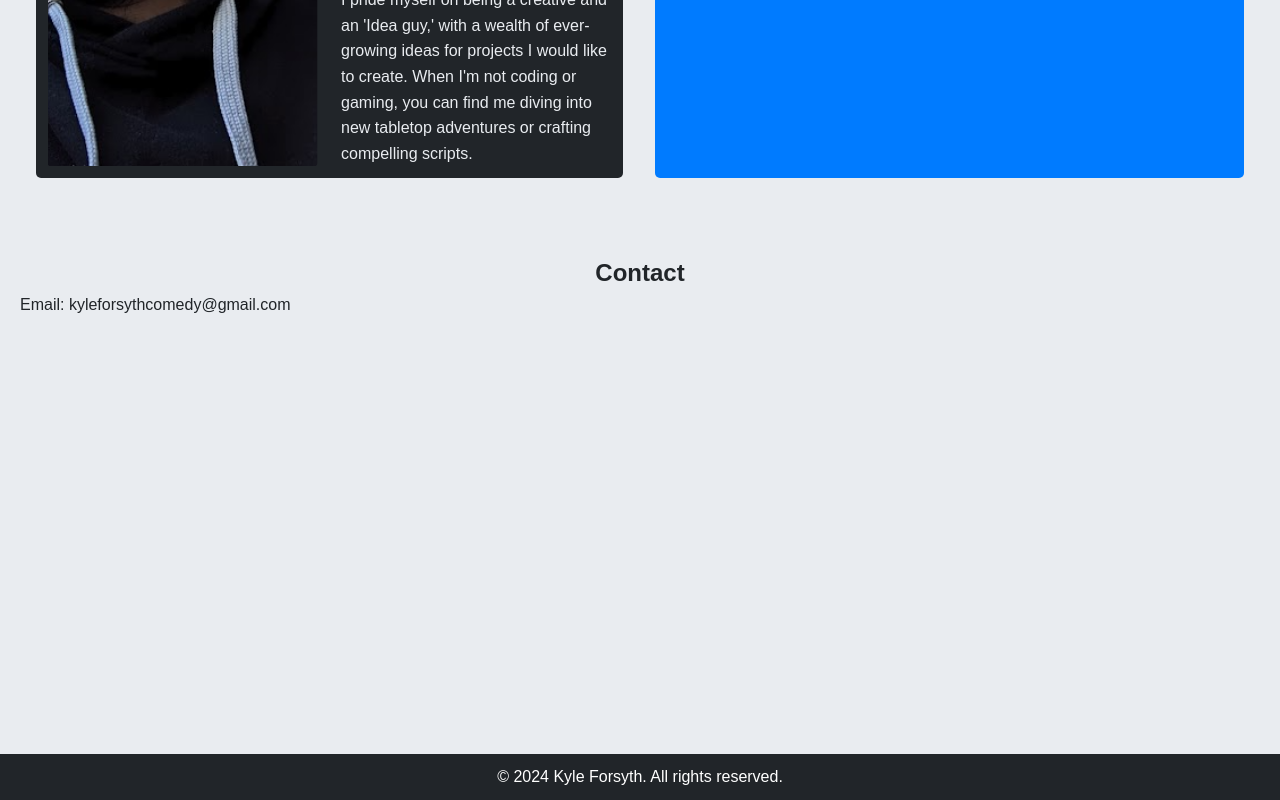
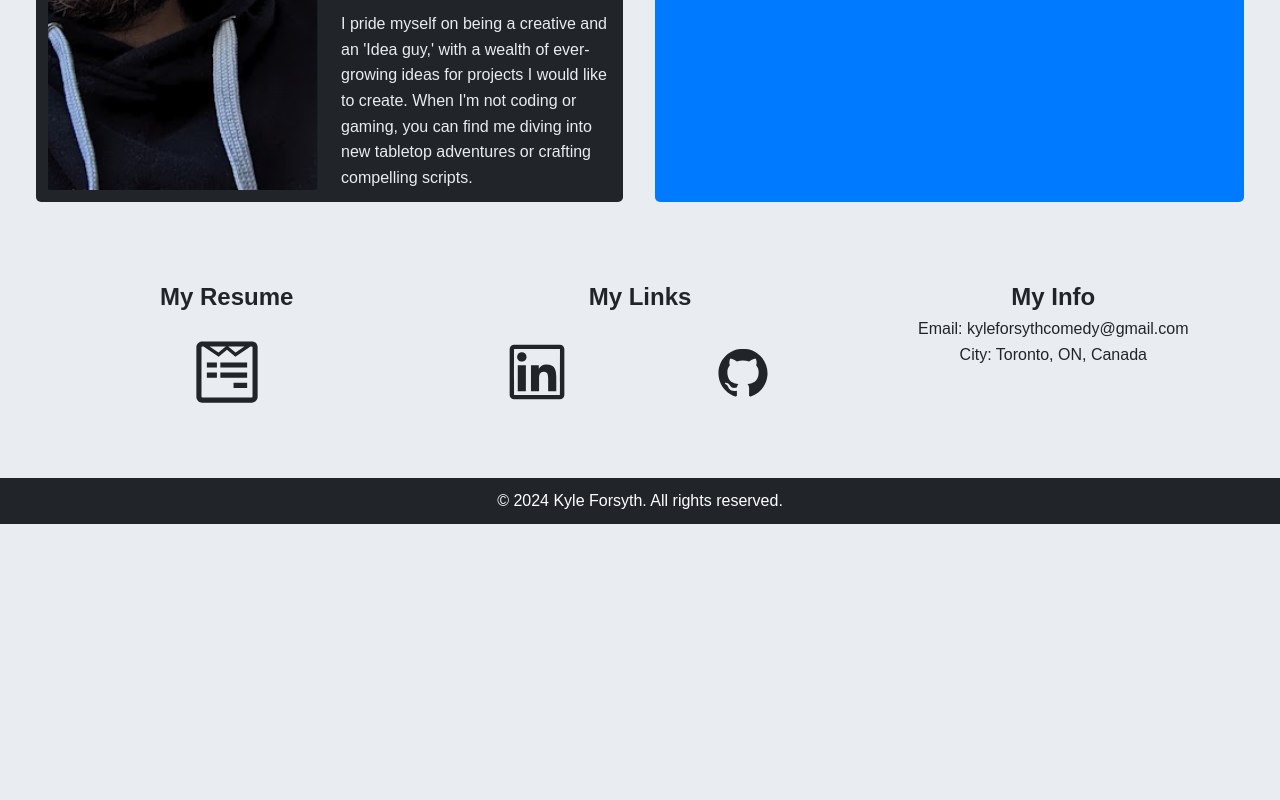
Before and after one commit to cupokyle/new-portfolio, a React (Create React App) app: page / in a window 1280 px wide. Shown: the part 1905-2705 px from the top of the page. After the commit the page ends 2429 px from the top, so only its background shows below. Built offline with nearby package versions, Linux system fonts and the light colour scheme; a web font is replaced by a local one.

Commit message:
Contact Section MVP completed - CSS tweaks

```diff
--- a/src/App.css
+++ b/src/App.css
@@ -169,10 +169,58 @@ footer {
   padding: 10px;
 }
 
+.contactBox {
+  display: flex;
+  width: 100%;
+  justify-content: center;
+  text-align: center;
+}
+
+.contactThird {
+width: 33.33%;
+text-align: center;
+}
+
+#linkBox {
+  display: flex;
+  width: 100%;
+  flex-direction: row;
+  justify-content: space-around;
+}
+
+a.no-decor {
+  color: inherit;
+  text-decoration: none;
+}
+
+.linkBoxItem {
+  width: 33.33%;
+  padding: 5%;
+  text-decoration: none;
+  color: inherit;
+}
+
+.linkBoxItem:hover {
+  animation: jiggle 0.5s ease-in-out infinite; /* Apply the jiggle animation on hover */
+  color: var(--primary-color);
+}
+
+.linkBoxItem#resumeIcon {
+  width: 100%;
+}
+
 section {
   min-height: 500px;
   margin: 20px 0;
   padding: 20px;
+}
+
+div.project-list {
+  margin-top: 3vh;
+}
+
+section#contact {
+  min-height: 200px;
 }
 
 section h2 {
@@ -265,6 +313,17 @@ section h2 {
     flex-direction: column;
     width: 100%;
     height: 100%;
+  }
+
+  .contactBox {
+    flex-direction: column;
+    text-align: center;
+  }
+
+  .contactThird {
+    padding-top: 5vh;
+    text-align: center;
+    width: 100%;
   }
 }
 
--- a/src/components/Contact.js
+++ b/src/components/Contact.js
@@ -1,11 +1,31 @@
 // src/components/Contact.js
 import React from 'react';
+import { DiGithubBadge } from 'react-icons/di';
+import { AiOutlineLinkedin } from "react-icons/ai";
+import { FaWpforms } from "react-icons/fa";
+
 
 function Contact() {
   return (
     <section id="contact">
-      <h2>Contact</h2>
-      <p>Email: kyleforsythcomedy@gmail.com</p>
+      <div className='contactBox'>
+        <div className='contactThird' id='myResume'>
+        <h2>My Resume</h2>
+        <div className="linkBoxItem" id='resumeIcon' ><a target="blank" class="no-decor" href='https://www.canva.com/design/DAFkWGPTl9A/K56vHT6ETAgXeyzMa2e-fA/view?utm_content=DAFkWGPTl9A&utm_campaign=designshare&utm_medium=link&utm_source=viewer'><FaWpforms size={70} /></a></div>
+        </div>
+        <div className='contactThird' id='myLinks'>
+          <h2>My Links</h2>
+          <div id='linkBox'>
+          <div className="linkBoxItem"><a target="blank" class="no-decor" href='https://www.linkedin.com/in/kyleforsyth/'><AiOutlineLinkedin size={70} /></a></div>
+            <div className="linkBoxItem"><a target="blank" class="no-decor" href='https://github.com/cupokyle'><DiGithubBadge size={70} /></a></div>
+          </div>
+        </div>
+        <div className='contactThird' id='myInfo'>
+        <h2>My  Info</h2>
+        <p>Email: kyleforsythcomedy@gmail.com</p>
+        <p>City: Toronto, ON, Canada</p>
+        </div>
+      </div>
     </section>
   );
 }
```
